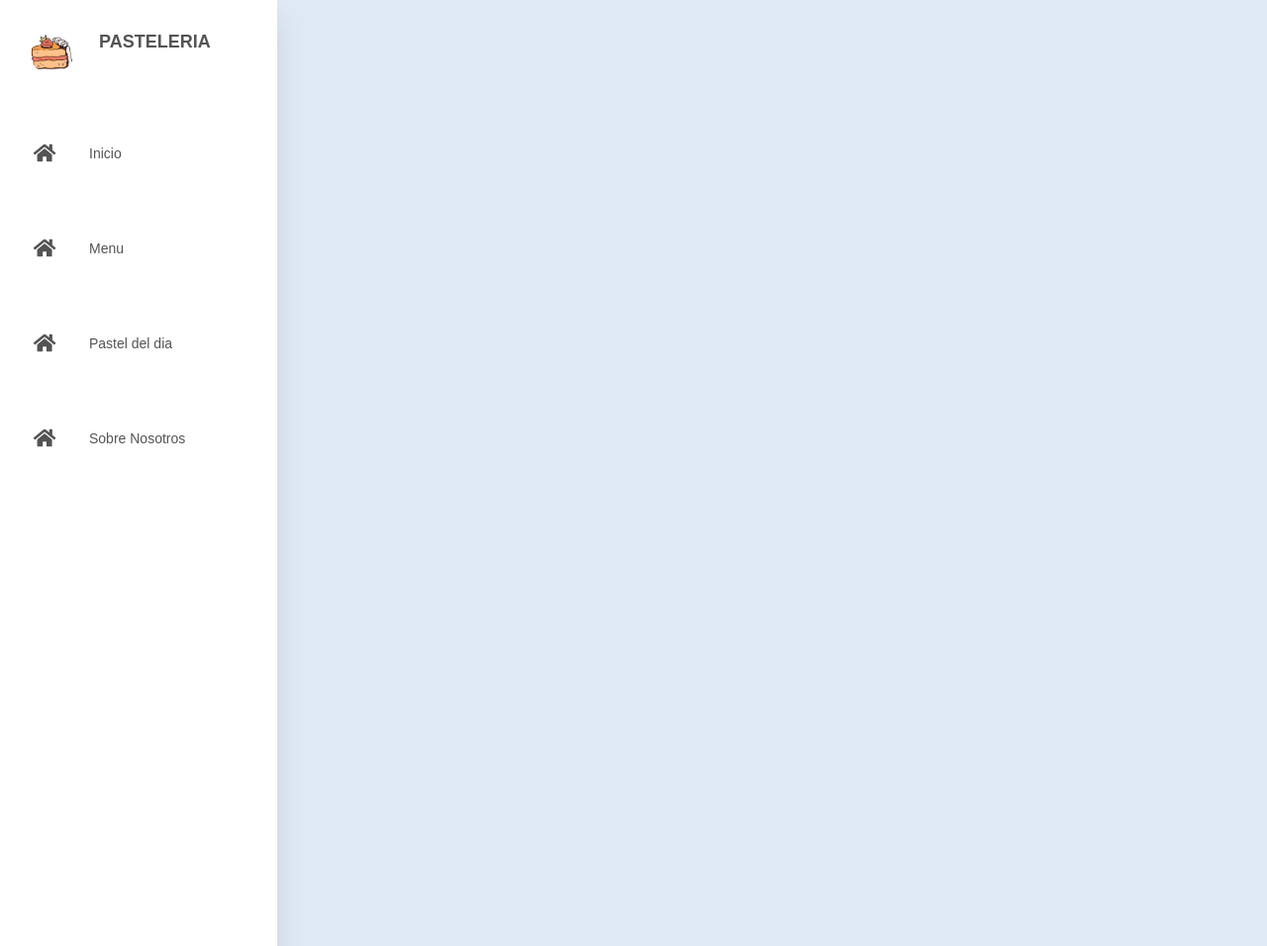
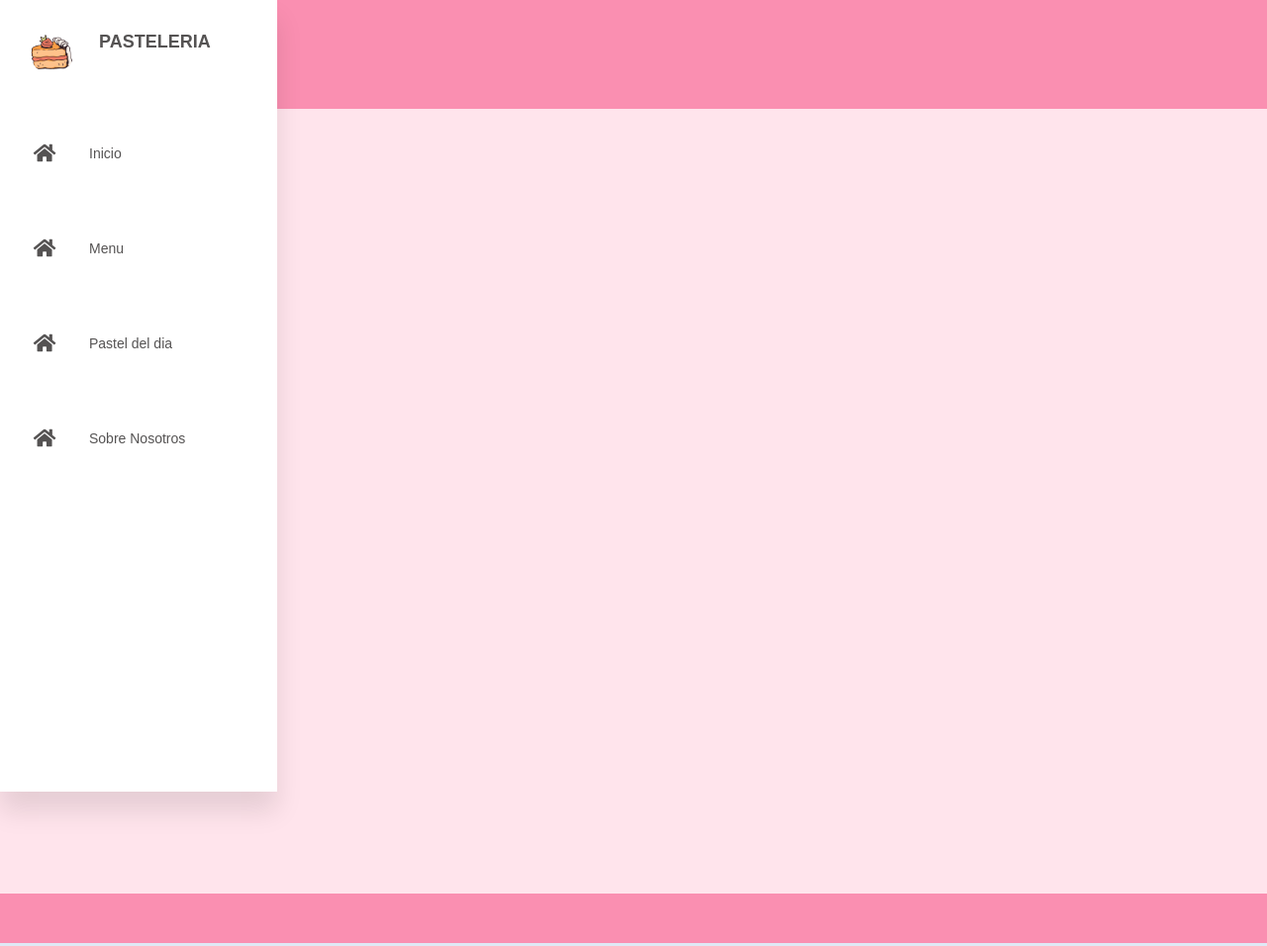
Before and after one commit to MarvinCoto/ProyectoFormativoPasteleria, a plain HTML site: page index.html in a window 1280 px wide. Shown: the top 956 px of the page at 99% size. Drawn offline with Linux system fonts and the light colour scheme.

Commit message:
estilo pagina principal

```diff
--- /dev/null
+++ b/css/PagPrincipal.css
@@ -0,0 +1,15 @@
+.TopBar{
+    background-color:#fa8fb1;
+    height: 110px;
+    width: 100%;
+}
+.BodyContent{
+    background-color: #ffe4ec;
+    height: 793px;
+    width: 100%;
+}
+.Footer{
+    background-color:#fa8fb1;
+    height: 50px;
+    width: 100%;
+}
--- a/Style.css
+++ b/css/Style.css
@@ -16,7 +16,7 @@ nav {
     position: absolute;
     top: 0;
     bottom: 0;
-    height: 200%;
+    height: 100%;
     left: 0;
     background: #fff;
     width: 90px;
--- a/index.html
+++ b/index.html
@@ -4,11 +4,12 @@
     <meta charset="UTF-8">
     <meta name="viewport" content="width=device-width, initial-scale=1.0">
     <title>Pasteleria </title>
-    <link rel="stylesheet" href="Style.css">
+    <link rel="stylesheet" href="./css/Style.css">
+    <link rel="stylesheet" href="./css/PagPrincipal.css">
     <link rel="stylesheet" href="https://cdnjs.cloudflare.com/ajax/libs/font-awesome/5.15.4/css/all.min.css"/>
 </head>
 <body>
-
+    <! -- Menu Principal --!>
     <nav>
         <ul>
             <li>
@@ -44,9 +45,18 @@
             </a></li>
         </ul>
     </nav>
+    <! -- Cuerpo de pagina principal --!>
+    <div class="TopBar">
 
-    .
+    </div>
+    <div class="BodyContent">
 
+    </div>
+    <div class="Footer">
+        <footer>
+
+        </footer>
+    </div>
 
 </body>
 </html>
```
